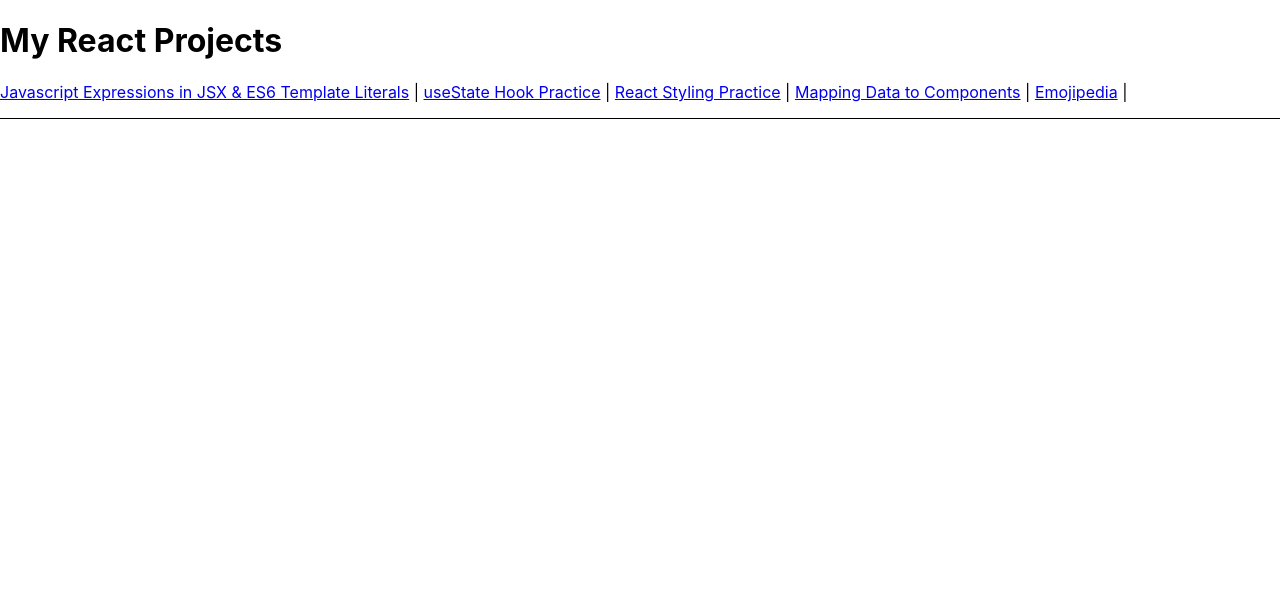
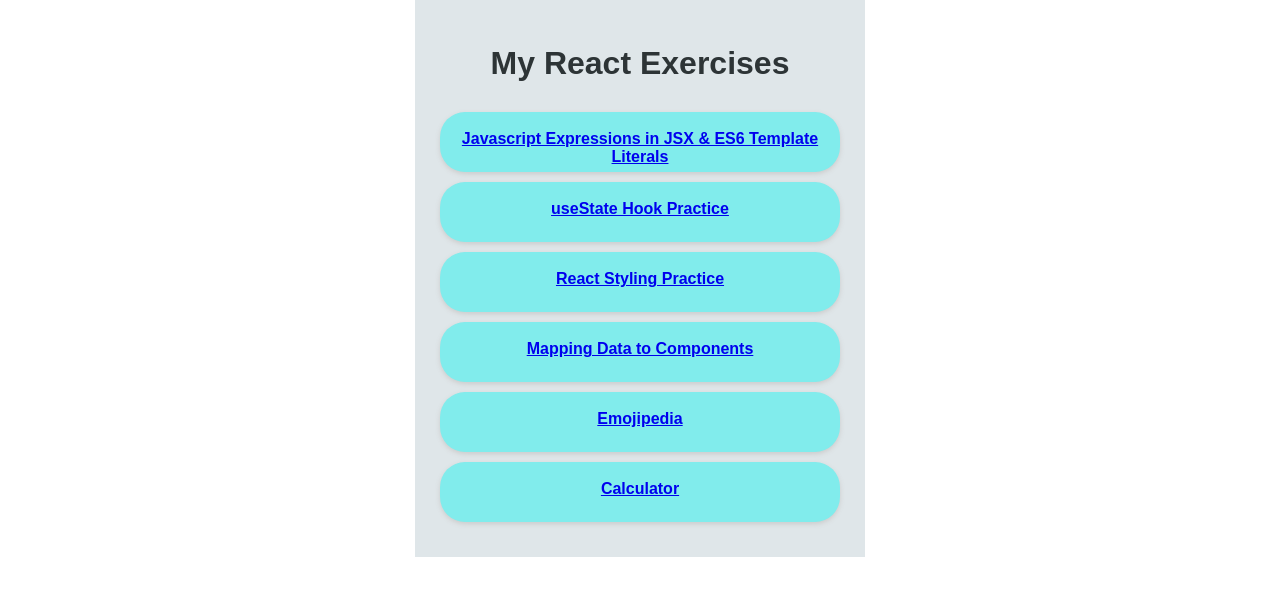
Before and after one commit to UfukAldanmaz/i-am-learning-reactjs, a React (Create React App) app in the folder projects/: page / in a window 1280 px wide. Shown: the top 596 px of the page. Built offline with nearby package versions, Linux system fonts and the light colour scheme.

Commit message:
Add style for main menu

```diff
--- a/projects/src/App.js
+++ b/projects/src/App.js
@@ -1,24 +1,31 @@
-import { Link } from "react-router-dom";
+import { Link, NavLink } from "react-router-dom";
 
 function App() {
   return (
-    <div>
-      <h1>My React Projects</h1>
-      <nav
-        style={{
-          borderBottom: "solid 1px",
-          paddingBottom: "1rem"
-        }}
-      >
-        <Link to="/lucky-number">Javascript Expressions in JSX & ES6 Template Literals</Link> |{" "}
-        <Link to="/local-time">useState Hook Practice</Link> |{" "}
-        <Link to="/greeting">React Styling Practice</Link> |{" "}
-        <Link to="/mapping-data">Mapping Data to Components</Link> |{" "}
-        <Link to="/emojipedia">Emojipedia</Link> |{" "}
-
-
-      </nav>
-    </div>
+    <div className="top-menu">
+      <h1 className="heading">My React Exercises</h1>
+      <nav>
+        <div className="link">
+          <h2 className="content"><NavLink to="/lucky-number">Javascript Expressions in JSX & ES6 Template Literals </NavLink> {" "}
+          </h2>
+        </div>
+        <div className="link">
+          <h2 className="content"><NavLink to="/local-time">useState Hook Practice</NavLink> {" "}</h2>
+        </div>
+        <div className="link">
+          <h2 className="content"><NavLink to="/greeting">React Styling Practice</NavLink> {" "}</h2>
+        </div>
+        <div className="link">
+          <h2 className="content"><NavLink to="/mapping-data">Mapping Data to Components</NavLink> {" "}</h2>
+        </div>
+        <div className="link">
+          <h2 className="content"><NavLink to="/emojipedia">Emojipedia</NavLink> {" "}</h2>
+        </div>
+        <div className="link">
+          <h2 className="content"><NavLink to="/calculate">Calculator</NavLink> {" "}</h2>
+        </div>
+      </nav >
+    </div >
   );
 }
 
--- a/projects/src/assets/css/style.css
+++ b/projects/src/assets/css/style.css
@@ -47,7 +47,7 @@
     padding: 25px;
     max-width: 400px;
     min-width: 400px;
-    background-color: #dfe6e9;
+    background-color: #ecebbd;
     text-align: center;
   }
 
@@ -62,7 +62,7 @@
     border-radius: 25px;
     position: relative;
     padding: 25px 15px;
-    background-color: #81ecec;
+    background-color: #98fb98;
     margin: 50px 0;
     height: 200px;
     box-shadow: 0 2px 5px #ccc;
@@ -73,7 +73,7 @@
     border-radius: 25px 25px 0 0;
     height: 100px;
     width: 100%;
-    background-color: #00cec9;
+    background-color: #008000;
     position: absolute;
     top: 0;
     left: 0;
@@ -192,3 +192,38 @@
   .emojis dd dl .term {
     margin-bottom: 1rem;
   }
+
+  .top-menu {
+    font-family: sans-serif;
+    margin: 0 auto;
+    padding: 25px;
+    max-width: 400px;
+    min-width: 400px;
+    background-color: #dfe6e9;
+    text-align: center;
+  }
+
+  .top-menu .heading {
+    text-align: center;
+    font-size: 2em;
+    color: #2d3436;
+    margin: 20px 0 30px;
+  }
+
+  .top-menu .link {
+    border-radius: 25px;
+    position: relative;
+    padding: 5px 10px;
+    background-color: #81ecec;
+    margin: 10px 0;
+    height: 50px;
+    box-shadow: 0 2px 5px #ccc;
+    text-align: center;
+  }
+
+
+  .top-menu .content {
+    font-size: 1em;
+    color: #2d3436;
+
+  }
```
